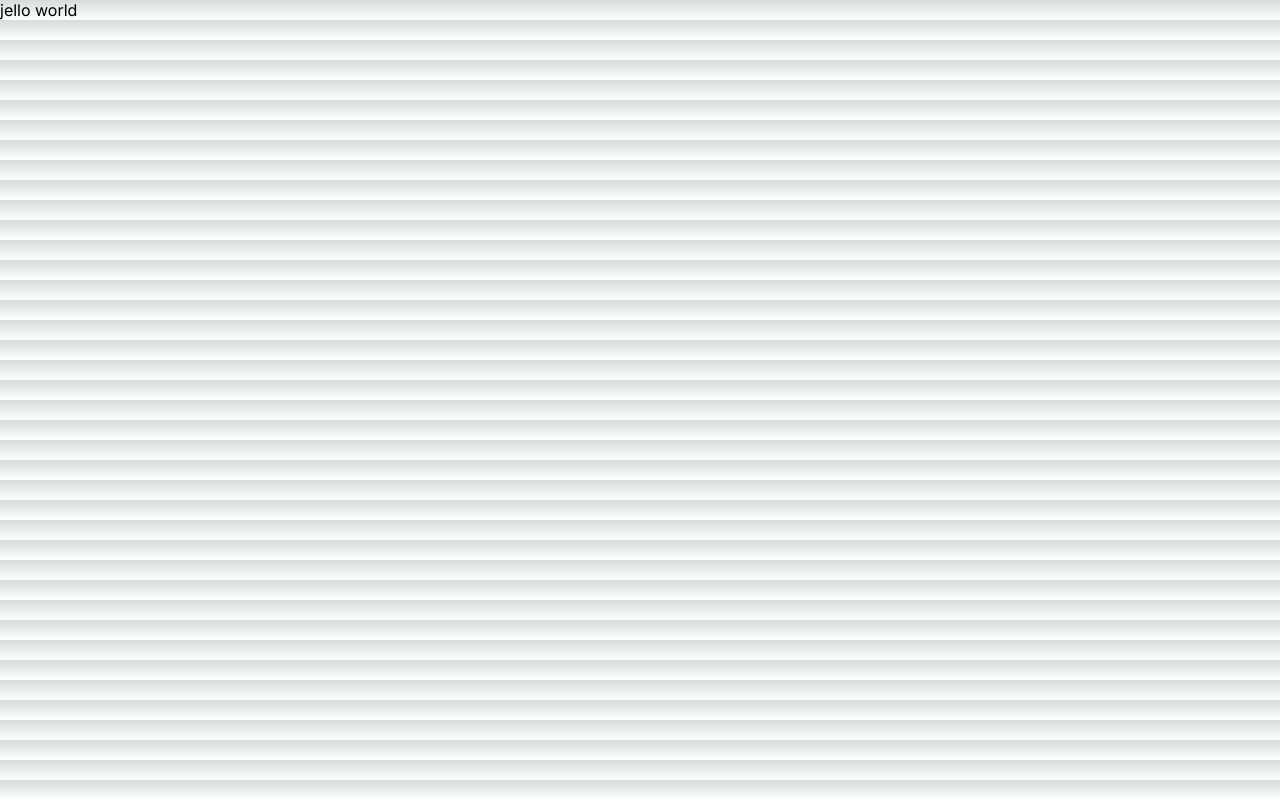
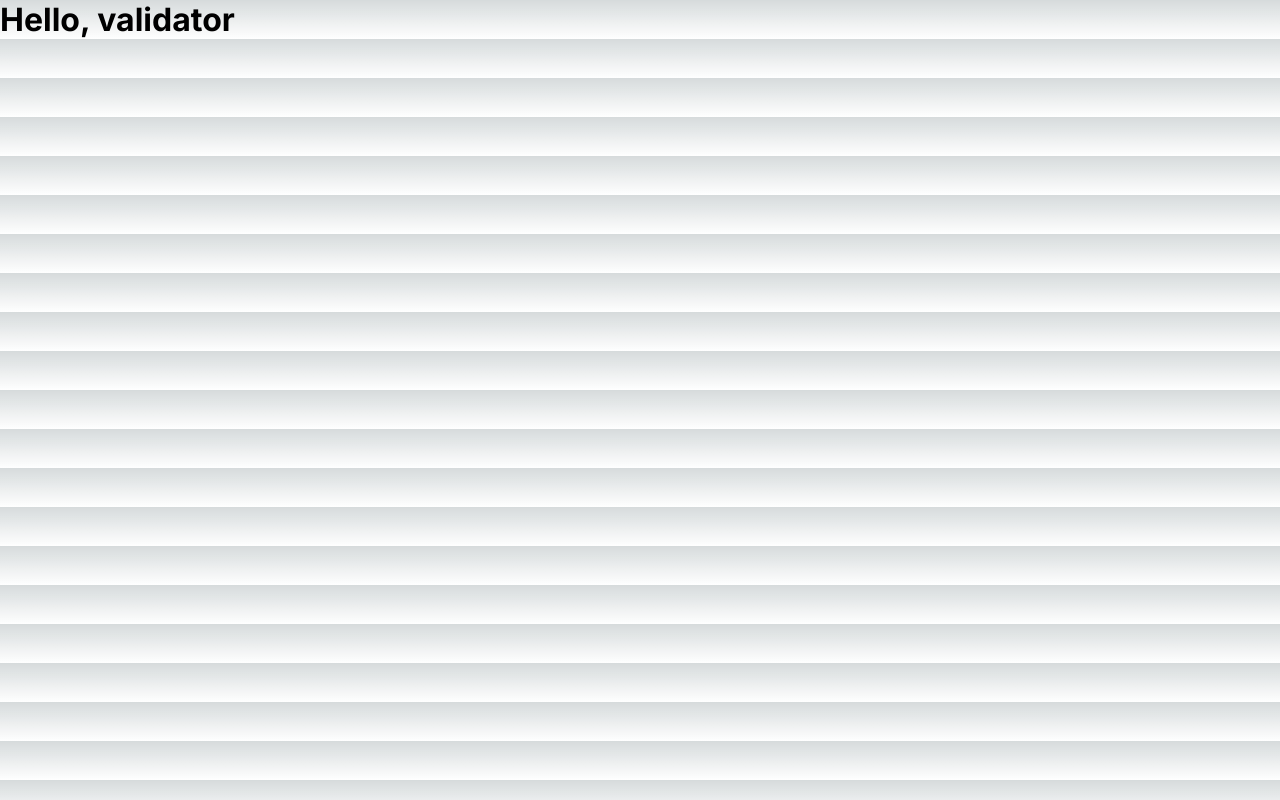
Before and after one commit to tpximpact/mhclg-oruk, a Next.js app in the folder packages/apps/hub/: page /validator in a window 1280 px wide. Built offline with nearby package versions, Linux system fonts and the light colour scheme.

Commit message:
hello world styling

```diff
--- a/packages/apps/hub/src/app/page.js
+++ b/packages/apps/hub/src/app/page.js
@@ -4,7 +4,7 @@ import {LoremIpsum} from "@tpx/LoremIpsum"
 
 export default function Home() {
   return (
-    <main>
+    <main className={styles.main}>
 		<h1>Open Referral UK</h1>
 		<LoremIpsum/>
 		<Link href="/dashboard">Dashboard</Link>
--- a/packages/apps/hub/src/app/page.module.css
+++ b/packages/apps/hub/src/app/page.module.css
@@ -6,3 +6,8 @@
   padding: 6rem;
   min-height: 100vh;
 }
+
+.main a {
+	display: block;
+	text-decoration: underline;
+}
--- a/packages/apps/hub/src/app/validator/page.js
+++ b/packages/apps/hub/src/app/validator/page.js
@@ -1,8 +1,7 @@
-
 export default async function SearchPage() {
 	return (
 		<>
-			jello world
+			<h1>Hello, validator</h1>
 		</>
 	)
 }
```
